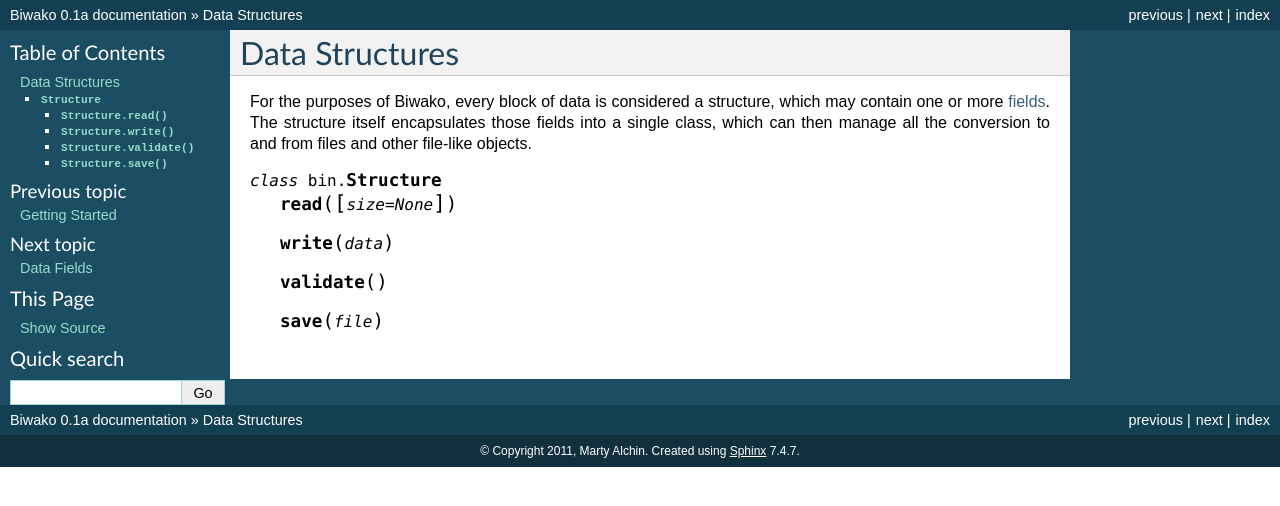
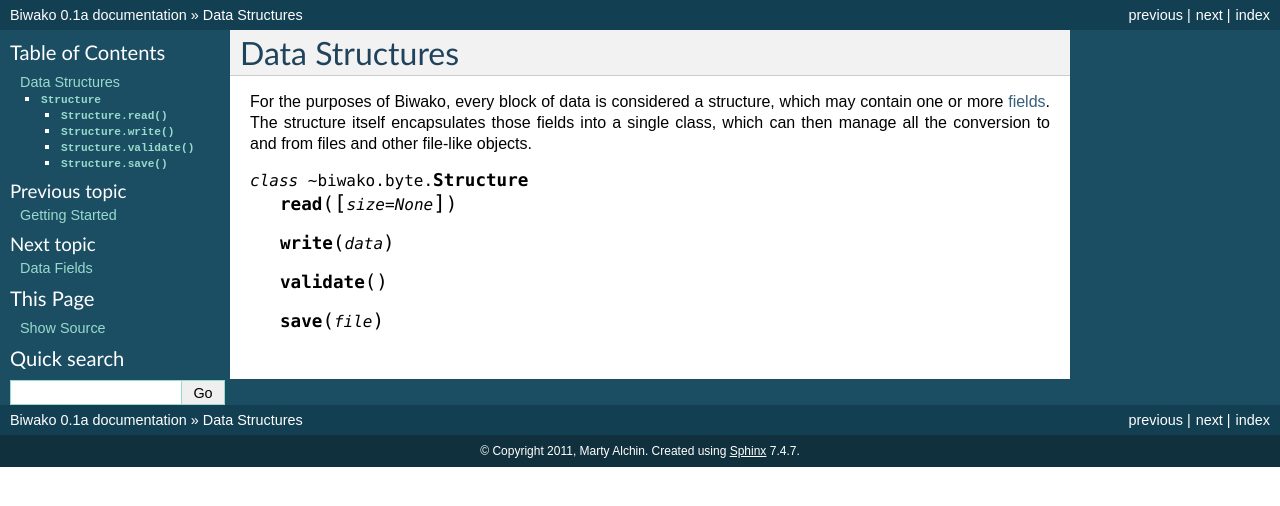
Before and after one commit to gulopine/steel, a Sphinx documentation site: the page built from docs/byte/structures.rst, in a window 1280 px wide. Shown: the top 506 px of the page. Built offline with Sphinx 7.4.7, drawn with Linux system fonts in a browser that asks for light colours.

Commit message:
Try a different way to reference class names

```diff
--- a/docs/byte/structures.rst
+++ b/docs/byte/structures.rst
@@ -6,7 +6,7 @@ which may contain one or more :doc:`fields <fields>`. The structure itself
 encapsulates those fields into a single class, which can then manage all the
 conversion to and from files and other file-like objects.
 
-.. py:currentmodule:: bin
+.. py:currentmodule:: ~biwako.byte
 
 .. class:: Structure
 
```
